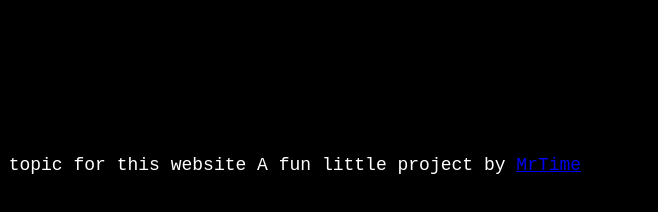
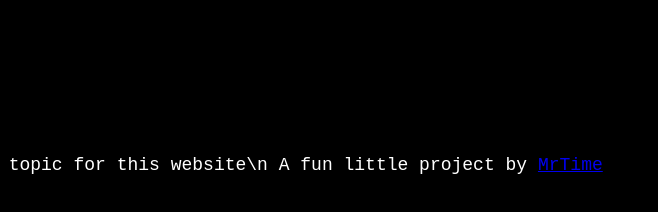
Before and after one commit to MrTime-75/linkedx, a plain HTML site: page index.html in a window 1280 px wide. Shown: the full height of the page, 291-949 px from the left. Drawn offline with Linux system fonts and the light colour scheme.

Commit message:
Update index.html

```diff
--- a/index.html
+++ b/index.html
@@ -16,7 +16,7 @@
       <button onclick="location.href='websites.html'">Cool places!</button>
 
       <p>
-        I still have yet to find a topic for this website
+        I still have yet to find a topic for this website\n
         A fun little project by <a href="https://www.youtube.com/channel/UCixtkAc4-7oTgHet4mZlj2w">MrTime</a>
       </p><br>
 
```
